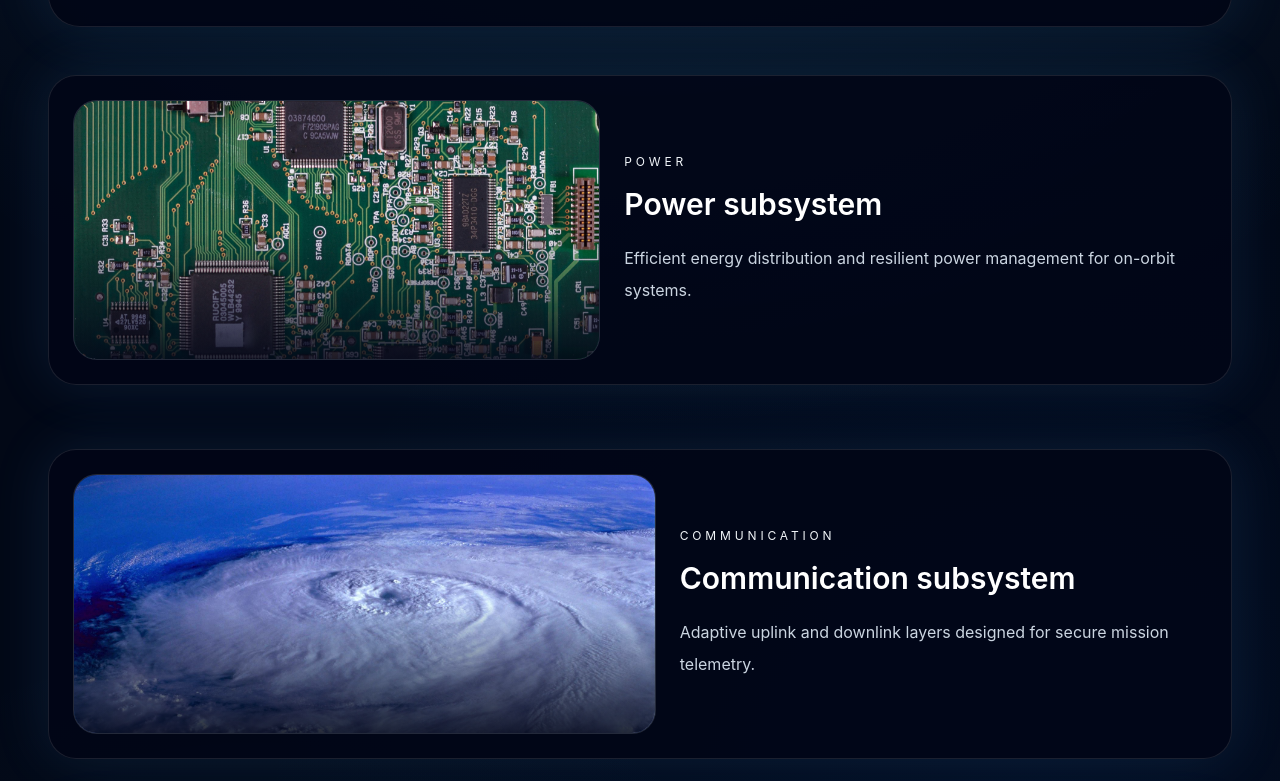
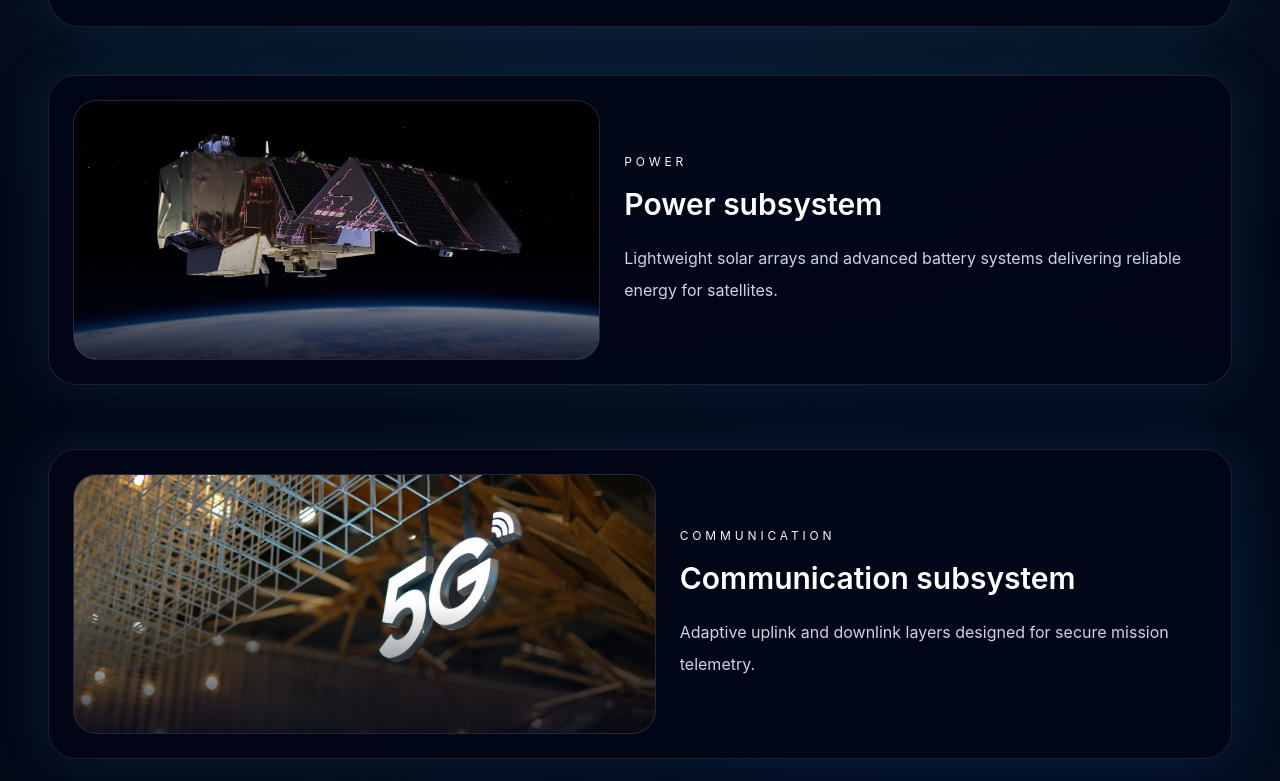
Before and after one commit to undumwakasungula/ngwebo-site, a Next.js app: page /projects in a window 1280 px wide. Shown: the part 319-1100 px from the top of the page. Built offline with nearby package versions, Linux system fonts and the light colour scheme.

Commit message:
made chanhes n missions and images

```diff
--- a/app/about/page.tsx
+++ b/app/about/page.tsx
@@ -14,7 +14,7 @@ export default function AboutPage() {
         <div className="rounded-[2rem] border border-white/10 bg-slate-950/90 p-10 shadow-glow">
           <h2 className="text-2xl font-semibold text-white">Mission</h2>
           <p className="mt-5 text-base leading-8 text-slate-300">
-            Deliver dependable guidance, communication, and control systems by unifying embedded software, electronics design, cloud observability, and simulation into a single mission-aware stack.
+            Pioneering next-gen guidance and satellite systems to unlock new possibilities in space and on Earth.
           </p>
           <ul className="mt-8 space-y-4 text-slate-300">
             <li className="rounded-3xl bg-slate-900/70 p-5">Build with clarity, not complexity.</li>
@@ -23,9 +23,9 @@ export default function AboutPage() {
           </ul>
         </div>
         <div className="rounded-[2rem] border border-white/10 bg-slate-950/90 p-10 shadow-glow">
-          <h2 className="text-2xl font-semibold text-white">Founder’s note</h2>
+          <h2 className="text-2xl font-semibold text-white">Founder's note</h2>
           <p className="mt-5 text-base leading-8 text-slate-300">
-            Undule founded Ngwebo to make guidance systems that are easier to reason about, easier to validate, and stronger in flight. The focus is on systems that support operators and perform reliably in every phase of the mission.
+            Ngwebo was born from a belief that perfection is not a destination, but a pursuit. Our mission is to redefine guidance and satellite systems so that humanity’s connection to space strengthens life on Earth. Ad Sidera, Pro Terra — to the stars, for the Earth.
           </p>
         </div>
       </section>
--- a/app/contact/page.tsx
+++ b/app/contact/page.tsx
@@ -13,7 +13,7 @@ export default function ContactPage() {
           </h1>
           <p className="mt-5 max-w-2xl text-sm leading-7 text-slate-300 sm:text-base sm:leading-8">
             Share your mission needs, collaboration ideas, or technical questions.
-            We&apos;ll respond with thoughtful insight and clear next steps.
+            We will respond with thoughtful insight and clear next steps.
           </p>
         </div>
       </section>
@@ -28,17 +28,17 @@ export default function ContactPage() {
           <div className="rounded-xl border border-white/10 bg-slate-900/70 p-5 transition hover:border-cyan-300/20 sm:rounded-2xl sm:p-6">
             <p className="text-xs uppercase tracking-[0.28em] text-cyan-300/80">Email</p>
             <a
-              href="mailto:contact@ngwebo.com"
+              href="mailto:contactngwebo@gmail.com"
               className="mt-3 block text-base font-semibold text-white transition hover:text-cyan-300 sm:text-lg"
             >
-              contact@ngwebo.com
+              contactngwebo@gmail.com
             </a>
           </div>
           <div className="rounded-xl border border-white/10 bg-slate-900/70 p-5 transition hover:border-cyan-300/20 sm:rounded-2xl sm:p-6">
             <p className="text-xs uppercase tracking-[0.28em] text-cyan-300/80">Community</p>
             <div className="mt-3 flex flex-col gap-2">
               <a
-                href="https://github.com/ngwebo"
+                href="https://github.com/undumwakasungula"
                 target="_blank"
                 rel="noopener noreferrer"
                 className="text-base font-semibold text-white transition hover:text-cyan-300 sm:text-lg"
--- a/components/Subsystems.tsx
+++ b/components/Subsystems.tsx
@@ -3,20 +3,20 @@ import Image from 'next/image';
 const subsystems = [
   {
     name: 'Power',
-    description: 'Efficient energy distribution and resilient power management for on-orbit systems.',
-    image: '/pcb.jpg',
+    description: 'Lightweight solar arrays and advanced battery systems delivering reliable energy for satellites.',
+    image: '/power.jpg',
     alt: 'Printed circuit board with power electronics',
   },
   {
     name: 'Communication',
     description: 'Adaptive uplink and downlink layers designed for secure mission telemetry.',
-    image: '/dpocean.jpg',
-    alt: 'Satellite communication terminal over ocean',
+    image: '/5G.jpg',
+    alt: 'Satellite communication graphic with 5G infrastructure',
   },
   {
     name: 'Navigation',
     description: 'Precision trajectory and orbit guidance that stays aligned with mission intent.',
-    image: '/5G.jpg',
+    image: '/guidance.jpg',
     alt: 'Navigation system graphic with 5G infrastructure',
   },
 ];
```
Also changed, not shown: public/power.jpg (added).
